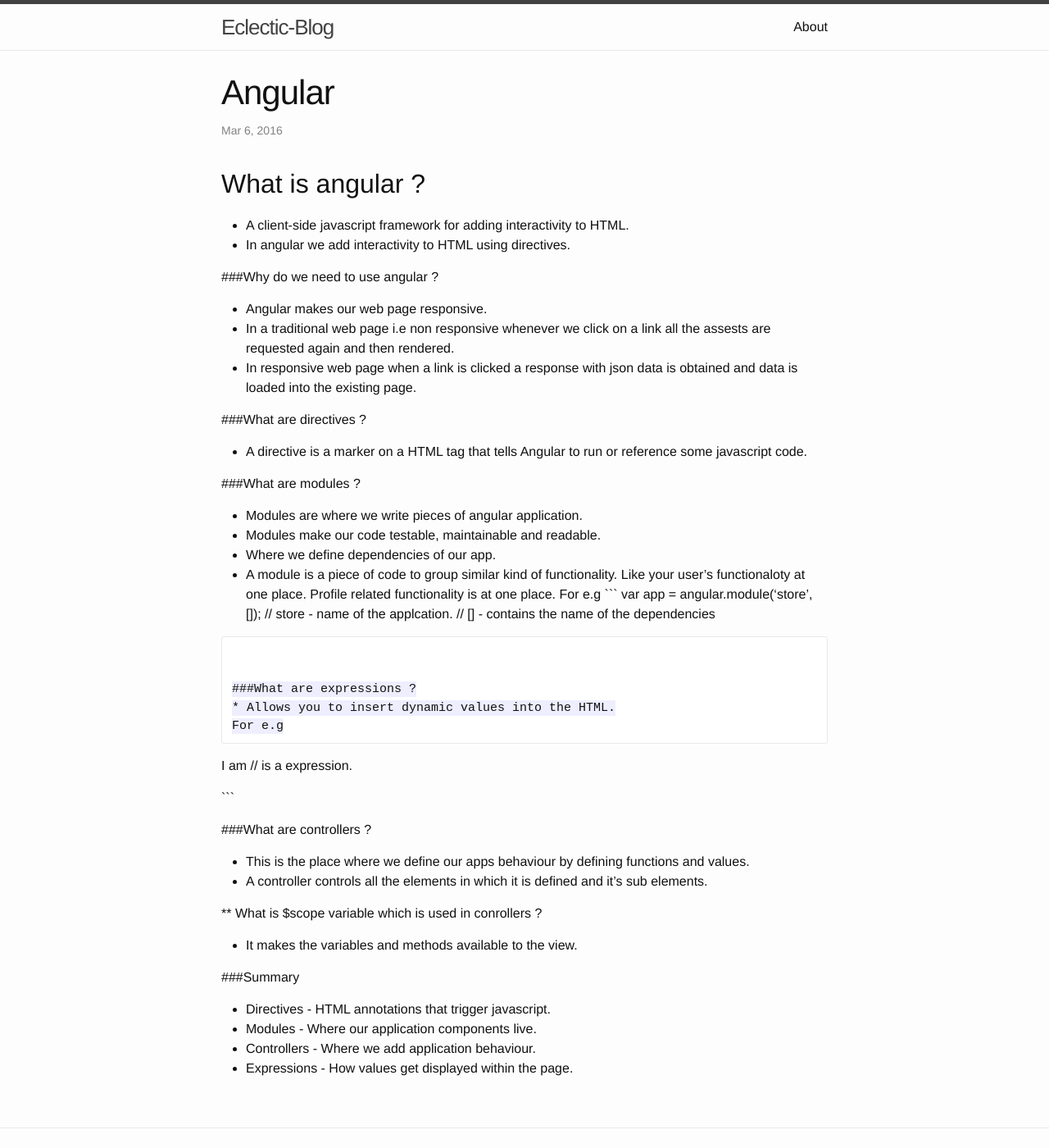
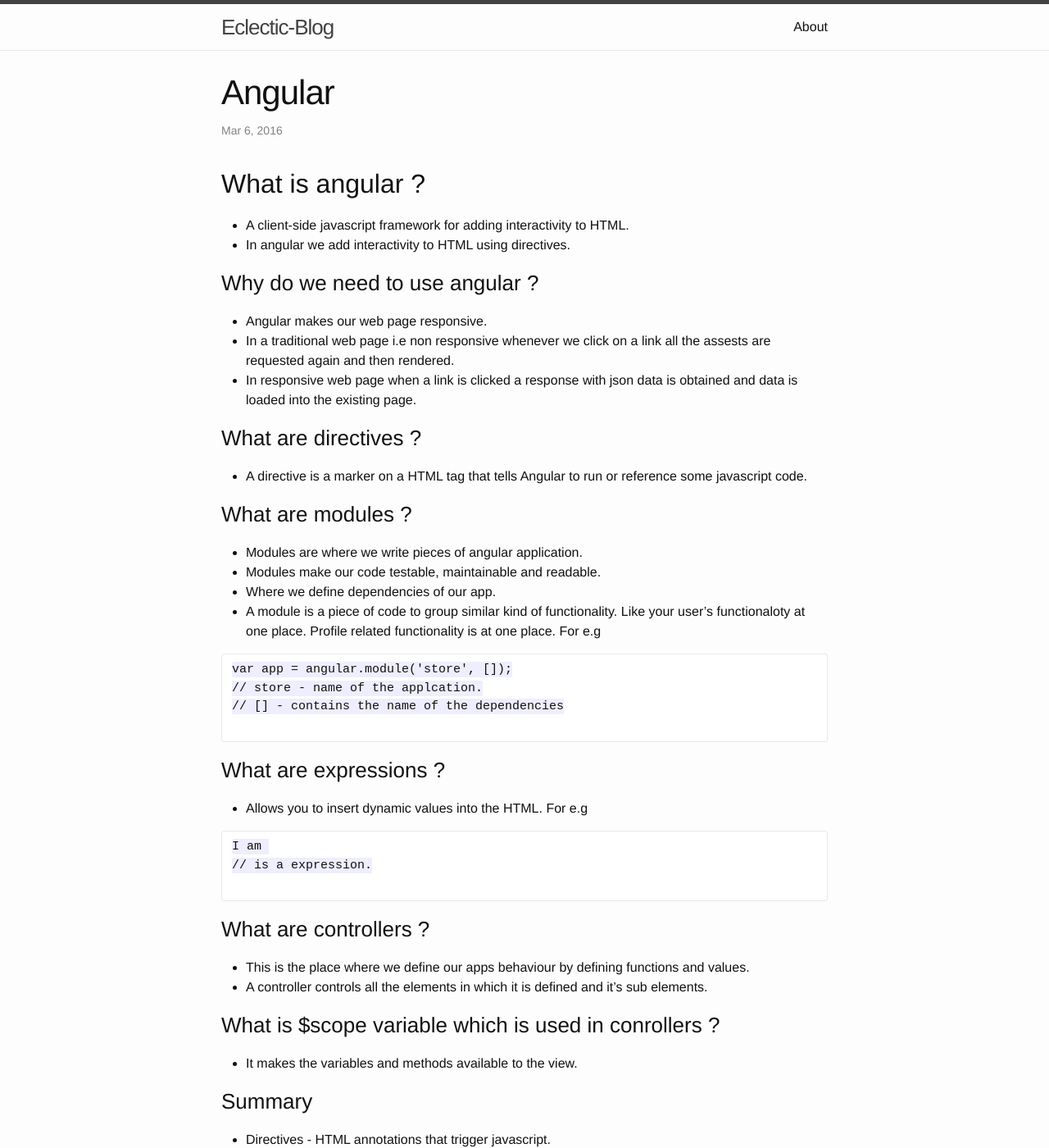
Before and after one commit to ad-os/Blog, a Jekyll site: the page built from _posts/2016-03-06-Angular.md, in a window 1280 px wide and 1400 px high. Shown: the whole window at 82% size. Built offline with Jekyll 4.4.1, drawn with Linux system fonts in a browser that asks for light colours.

````diff
--- a/_posts/2016-03-06-Angular.md
+++ b/_posts/2016-03-06-Angular.md
@@ -9,21 +9,22 @@ categories: jekyll update
 * A client-side javascript framework for adding interactivity to HTML.
 * In angular we add interactivity to HTML using directives.
 
-###Why do we need to use angular ?
+### Why do we need to use angular ?
 * Angular makes our web page responsive.
 * In a traditional web page i.e non responsive whenever we click on a link all the assests are requested again and then rendered.
 * In responsive web page when a link is clicked a response with json data is obtained and data is loaded into the existing page.
 
-###What are directives ?
+### What are directives ?
 * A directive is a marker on a HTML tag that tells Angular to run or reference some javascript code.
 
-###What are modules ?
+### What are modules ?
 * Modules are where we write pieces of angular application.
 * Modules make our code testable, maintainable and readable.
 * Where we define dependencies of our app.
 * A module is a piece of code to group similar kind of functionality. Like your user's functionaloty at one place.
 Profile related functionality is at one place.
 For e.g
+
 ```
 var app = angular.module('store', []);
 // store - name of the applcation.
@@ -32,23 +33,24 @@ var app = angular.module('store', []);
 ```
 
 
-###What are expressions ?
+### What are expressions ?
 * Allows you to insert dynamic values into the HTML.
 For e.g
+
 ```
 I am {{4+6}}
 //{{4+6}} is a expression.
 
 ```
 
-###What are controllers ?
+### What are controllers ?
 * This is the place where we define our apps behaviour by defining functions and values.
 * A controller controls all the elements in which it is defined and it's sub elements.
 
-** What is $scope variable which is used in conrollers ?
+### What is $scope variable which is used in conrollers ?
 * It makes the variables and methods available to the view.
 
-###Summary
+### Summary
 * Directives - HTML annotations that trigger javascript.
 * Modules - Where our application components live.
 * Controllers - Where we add application behaviour.
````
